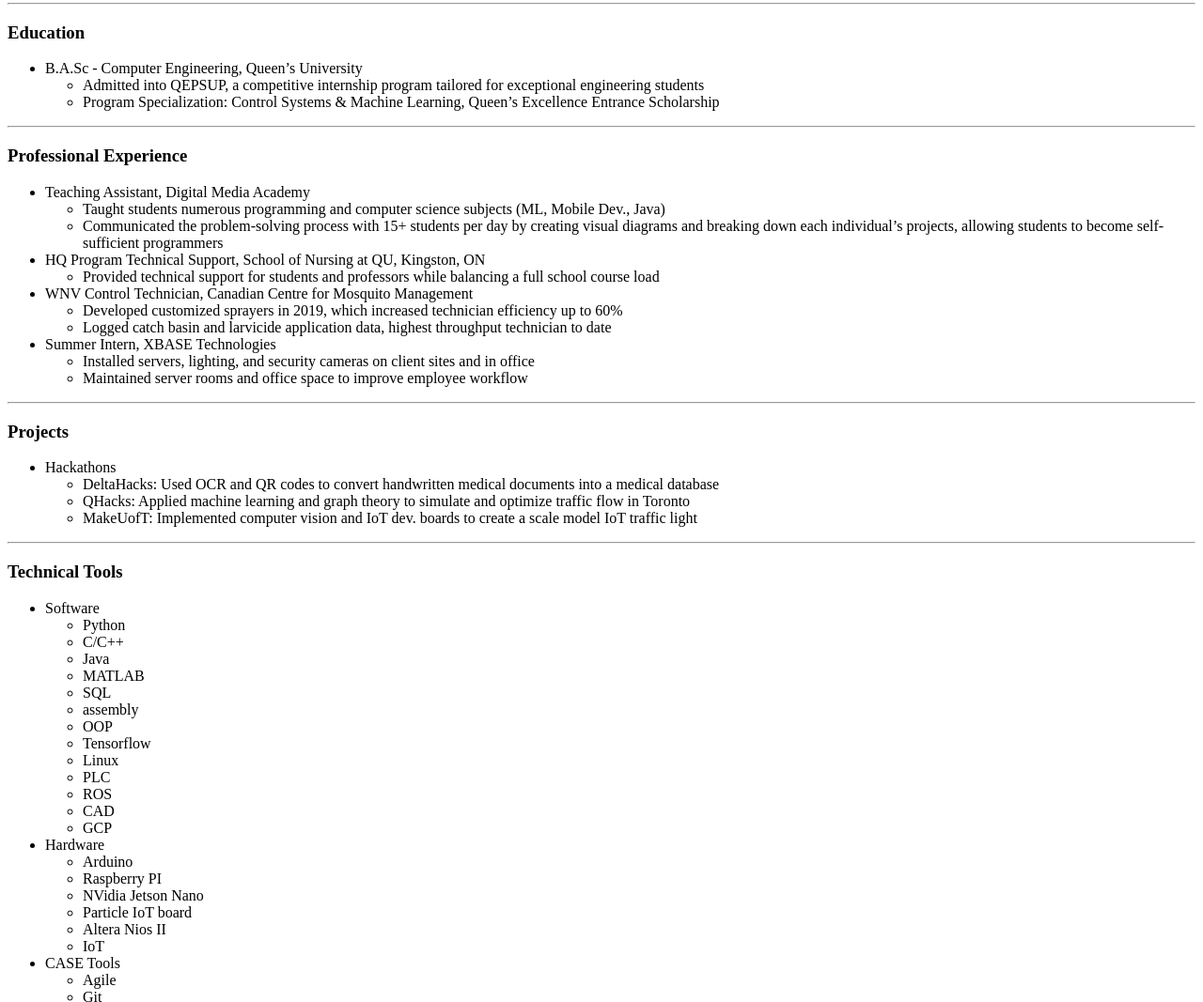
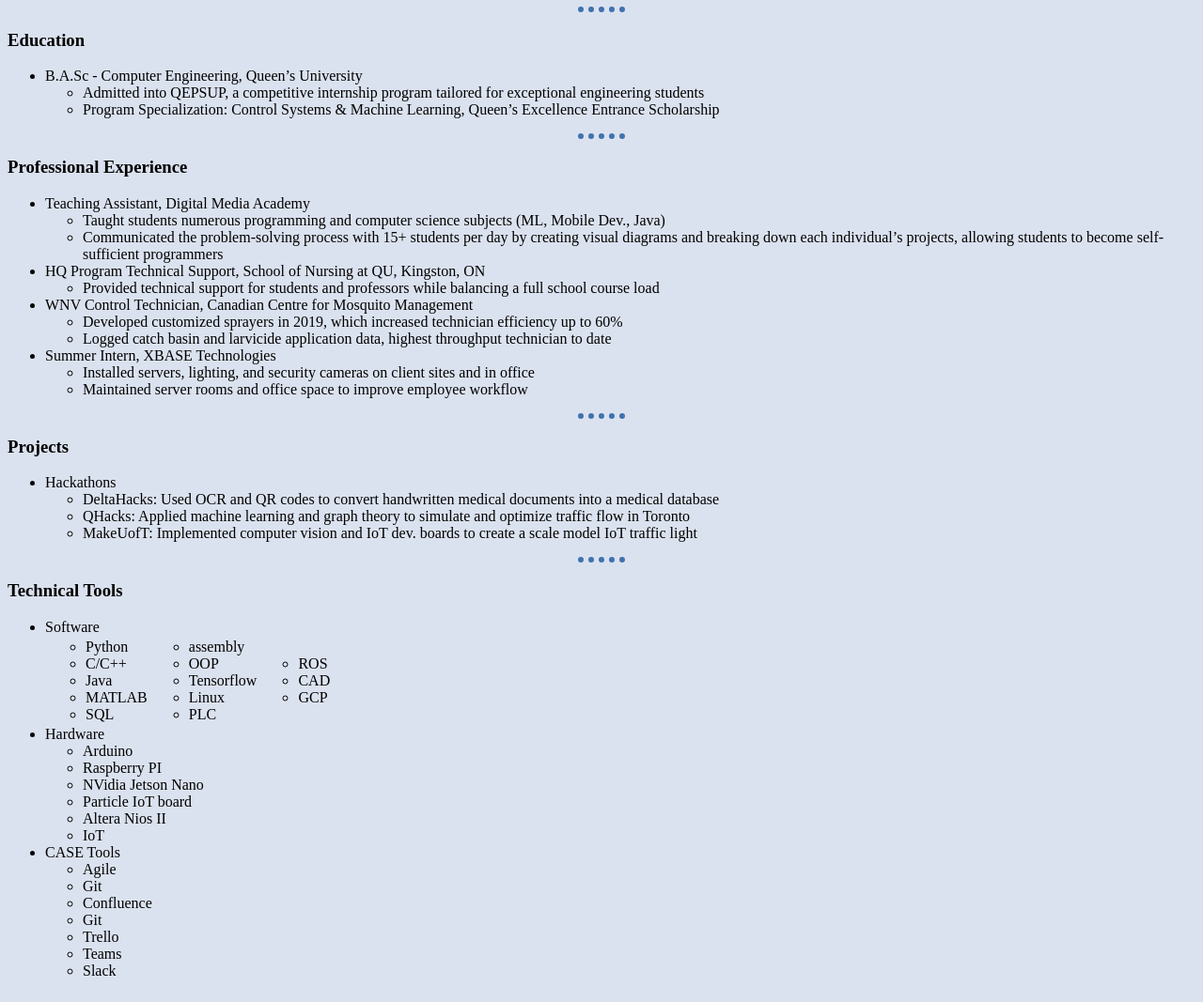
Before and after one commit to JackDemeter/cv, a plain HTML site: page index.html in a window 1280 px wide. Shown: the part 904-1971 px from the top of the page at 94% size. Drawn offline with Linux system fonts and the light colour scheme.

Commit message:
Starting CSS

```diff
--- a/index.html
+++ b/index.html
@@ -5,7 +5,16 @@
     <meta name="viewport" content="width=device-width, initial-scale=1.0">
     <title>Document</title>
 </head>
-<body>
+
+<style>
+    hr { width: 4%;
+         border-style: none;
+         border-top: dotted 6px;
+         border-color: #3f72af;
+    }
+</style>
+
+<body  style="background-color: #dbe2ef;">
     <table cellspacing="20">
         <td>
             <img src="jackDemeter.jpg"
@@ -118,21 +127,33 @@
     <h3>Technical Tools</h3>
     <ul>
         <li>Software</li>
+        <table>
+            <td>
                 <ul>
                     <li>Python</li>
                     <li>C/C++</li>
                     <li>Java</li>
                     <li>MATLAB</li>
                     <li>SQL</li>
+                </ul>
+            </td>
+            <td>
+                <ul>
                     <li>assembly</li>
                     <li>OOP</li>
                     <li>Tensorflow</li>
                     <li>Linux</li>
                     <li>PLC</li>
+                </ul>
+            </td>
+            <td>
+                <ul>
                     <li>ROS</li>
                     <li>CAD</li>
                     <li>GCP</li>
                 </ul>
+            </td>
+        </table>
         <li>Hardware</li>
         <ul>
             <li>Arduino</li>
```
Lines whose indentation alone changed are shown as unchanged.
